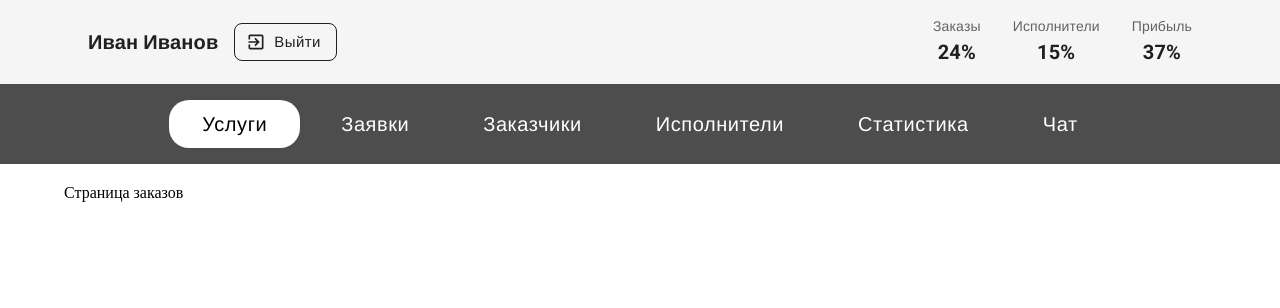
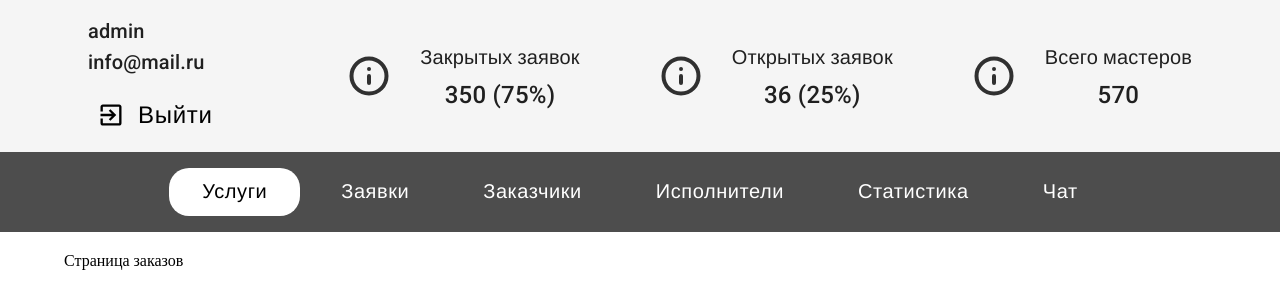
Before and after one commit to SunSet-IT-team/sept-admin, a React (Vite) app: page / in a window 1280 px wide. Shown: the top 308 px of the page. Built offline with nearby package versions, Linux system fonts and the light colour scheme; a web font is replaced by a local one.

Commit message:
Шапка

```diff
--- a/src/app/store/index.ts
+++ b/src/app/store/index.ts
@@ -3,7 +3,7 @@ import {userReducer} from '../../entities/user/model/slice';
 
 export const store = configureStore({
     reducer: {
-        userReducer,
+        user: userReducer,
     },
 });
 
--- /dev/null
+++ b/src/entities/user/model/selectors.ts
@@ -0,0 +1,6 @@
+import {RootState} from '../../../app/store';
+
+/**
+ * Получить пользователя
+ */
+export const getCurrentUser = (state: RootState) => state.user.user;
--- a/src/entities/user/model/slice.ts
+++ b/src/entities/user/model/slice.ts
@@ -1,22 +1,26 @@
 import {createSlice, PayloadAction} from '@reduxjs/toolkit';
+import {User} from './types';
 
 /**
  * Слайс для хранения данных текущего пользователя
  */
 
 interface UserSlice {
-    user: string | null;
+    user: User | null;
 }
 
 const initialState: UserSlice = {
-    user: null,
+    user: {
+        login: 'admin',
+        email: 'info@mail.ru',
+    },
 };
 
 const userSlice = createSlice({
     name: 'user',
     initialState,
     reducers: {
-        setUser(state, action: PayloadAction<string | null>) {
+        setUser(state, action: PayloadAction<User | null>) {
             state.user = action.payload;
         },
         clearUser(state) {
--- /dev/null
+++ b/src/entities/user/model/types.ts
@@ -0,0 +1,7 @@
+/**
+ * Тип пользователя
+ */
+export type User = {
+    login: string;
+    email: string;
+};
--- /dev/null
+++ b/src/feature/InfoList/index.tsx
@@ -0,0 +1,44 @@
+import {Stack, Box, Typography} from '@mui/material';
+import {useStyles} from './styles';
+import {InfoIcon} from '../../shared/ui/icons/InfoIcon';
+
+const stats = [
+    {label: 'Закрытых заявок', value: '350 (75%)'},
+    {label: 'Открытых заявок', value: '36 (25%)'},
+    {label: 'Всего мастеров', value: '570'},
+];
+
+/**
+ * Шаблон вывода информации о статистике
+ */
+const InfoList = () => {
+    const styles = useStyles();
+
+    return (
+        <Stack sx={styles.listStyles}>
+            {stats.map((stat, index) => (
+                <Box key={index} sx={styles.infoStyles}>
+                    <InfoIcon sx={styles.iconStyles} />
+                    <Box sx={styles.textStyles}>
+                        <Typography
+                            variant="subtitle2"
+                            sx={styles.labelStyles}
+                            component="p"
+                        >
+                            {stat.label}
+                        </Typography>
+                        <Typography
+                            variant="subtitle1"
+                            sx={styles.valueStyles}
+                            component="p"
+                        >
+                            {stat.value}
+                        </Typography>
+                    </Box>
+                </Box>
+            ))}
+        </Stack>
+    );
+};
+
+export default InfoList;
--- /dev/null
+++ b/src/feature/InfoList/styles.ts
@@ -0,0 +1,38 @@
+import {SxProps, Theme, useTheme} from '@mui/material/styles';
+
+type StylesDictionary = Record<string, SxProps<Theme>>;
+
+export const useStyles = (): StylesDictionary => {
+    const theme = useTheme();
+
+    return {
+        listStyles: {
+            display: 'flex',
+            flexDirection: 'row',
+            justifyContent: 'flex-end',
+            gap: '80px',
+        },
+        infoStyles: {
+            display: 'flex',
+            flexDirection: 'row',
+            alignItems: 'center',
+            gap: '30px',
+        },
+        textStyles: {
+            display: 'flex',
+            flexDirection: 'column',
+            alignItems: 'center',
+            gap: '20px',
+        },
+        iconStyles: {
+            width: '42px',
+            height: '42px',
+        },
+        labelStyles: {
+            lineHeight: '18px',
+        },
+        valueStyles: {
+            lineHeight: '18px',
+        },
+    };
+};
--- /dev/null
+++ b/src/feature/Profile/index.tsx
@@ -0,0 +1,37 @@
+import {ExitToApp} from '@mui/icons-material';
+import {Stack, Typography, Box, Button} from '@mui/material';
+import {useSelector} from 'react-redux';
+import {getCurrentUser} from '../../entities/user/model/selectors';
+import {User} from '../../entities/user/model/types';
+import {useStyles} from './styles';
+
+/**
+ * Компонент информации о профиле в шапке
+ */
+const Profile = () => {
+    const user = useSelector(getCurrentUser) as User;
+    const styles = useStyles();
+    console.log(styles);
+
+    return (
+        <Stack>
+            <Box sx={styles.userBoxStyles}>
+                <Typography variant="subtitle2" component="p">
+                    {user.login}
+                </Typography>
+                <Typography variant="subtitle2" component="p">
+                    {user.email}
+                </Typography>
+            </Box>
+            <Button
+                sx={styles.exitBtnStyles}
+                startIcon={<ExitToApp />}
+                onClick={() => console.log('Выход')}
+            >
+                Выйти
+            </Button>
+        </Stack>
+    );
+};
+
+export default Profile;
--- /dev/null
+++ b/src/feature/Profile/styles.ts
@@ -0,0 +1,33 @@
+import {SxProps, Theme, useTheme} from '@mui/material/styles';
+
+type StylesDictionary = Record<string, SxProps<Theme>>;
+
+export const useStyles = (): StylesDictionary => {
+    const theme = useTheme();
+
+    return {
+        exitBtnStyles: {
+            backgroundColor: 'transparent',
+            border: 'none',
+            fontSize: theme.typography.subtitle1.fontSize,
+            fontWeight: theme.typography.subtitle1.fontWeight,
+            padding: '0px',
+            justifyContent: 'flex-start',
+            gap: '13px',
+            color: theme.palette.text.black,
+
+            '& .MuiButton-icon': {
+                marginRight: '0px',
+            },
+
+            '& .MuiButton-icon svg': {
+                width: '28px',
+                height: '28px',
+            },
+        },
+
+        userBoxStyles: {
+            marginBottom: '15px',
+        },
+    };
+};
--- /dev/null
+++ b/src/shared/ui/icons/InfoIcon.tsx
@@ -0,0 +1,27 @@
+import {SvgIcon} from '@mui/material';
+
+/**
+ * Иконка со знаком i
+ */
+export const InfoIcon = (props: any) => (
+    <SvgIcon {...props}>
+        <svg
+            width="42"
+            height="42"
+            viewBox="0 0 42 42"
+            fill="none"
+            xmlns="http://www.w3.org/2000/svg"
+        >
+            <g id="Info">
+                <path
+                    id="Icon"
+                    d="M21 28V21M21 14H21.0175M38.5 21C38.5 30.665 30.665 38.5 21 38.5C11.335 38.5 3.5 30.665 3.5 21C3.5 11.335 11.335 3.5 21 3.5C30.665 3.5 38.5 11.335 38.5 21Z"
+                    stroke="#303030"
+                    stroke-width="4"
+                    stroke-linecap="round"
+                    stroke-linejoin="round"
+                />
+            </g>
+        </svg>
+    </SvgIcon>
+);
--- a/src/widgets/Header/index.tsx
+++ b/src/widgets/Header/index.tsx
@@ -1,65 +1,17 @@
-import {
-    AppBar,
-    Toolbar,
-    Typography,
-    Button,
-    Box,
-    Stack,
-    Paper,
-    Tab,
-    Tabs,
-    Container,
-} from '@mui/material';
-import {ExitToApp} from '@mui/icons-material'; // Иконка выхода
-import {useState} from 'react';
-import Navigation from '../Navigation';
+import {AppBar, Toolbar, Container} from '@mui/material';
+import Profile from '../../feature/Profile';
+import InfoList from '../../feature/InfoList';
 
 /**
  * Шапка сайта
  */
 export const Header = () => {
-    // Пример данных (можно заменить на данные из Redux/API)
-    const stats = [
-        {label: 'Заказы', value: '24%'},
-        {label: 'Исполнители', value: '15%'},
-        {label: 'Прибыль', value: '37%'},
-    ];
-
     return (
         <AppBar position="static" color="default" elevation={1}>
             <Container>
                 <Toolbar sx={{justifyContent: 'space-between', py: 2}}>
-                    {/* Левая часть: Имя + кнопка выхода */}
-                    <Stack direction="row" alignItems="center" spacing={2}>
-                        <Typography variant="h6" fontWeight="bold">
-                            Иван Иванов
-                        </Typography>
-                        <Button
-                            variant="outlined"
-                            color="inherit"
-                            startIcon={<ExitToApp />}
-                            onClick={() => console.log('Выход')}
-                        >
-                            Выйти
-                        </Button>
-                    </Stack>
-
-                    {/* Правая часть: Статистика */}
-                    <Stack direction="row" spacing={4}>
-                        {stats.map((stat, index) => (
-                            <Box key={index} textAlign="center">
-                                <Typography
-                                    variant="body2"
-                                    color="text.secondary"
-                                >
-                                    {stat.label}
-                                </Typography>
-                                <Typography variant="h6" fontWeight="bold">
-                                    {stat.value}
-                                </Typography>
-                            </Box>
-                        ))}
-                    </Stack>
+                    <Profile />
+                    <InfoList />
                 </Toolbar>
             </Container>
         </AppBar>
```
